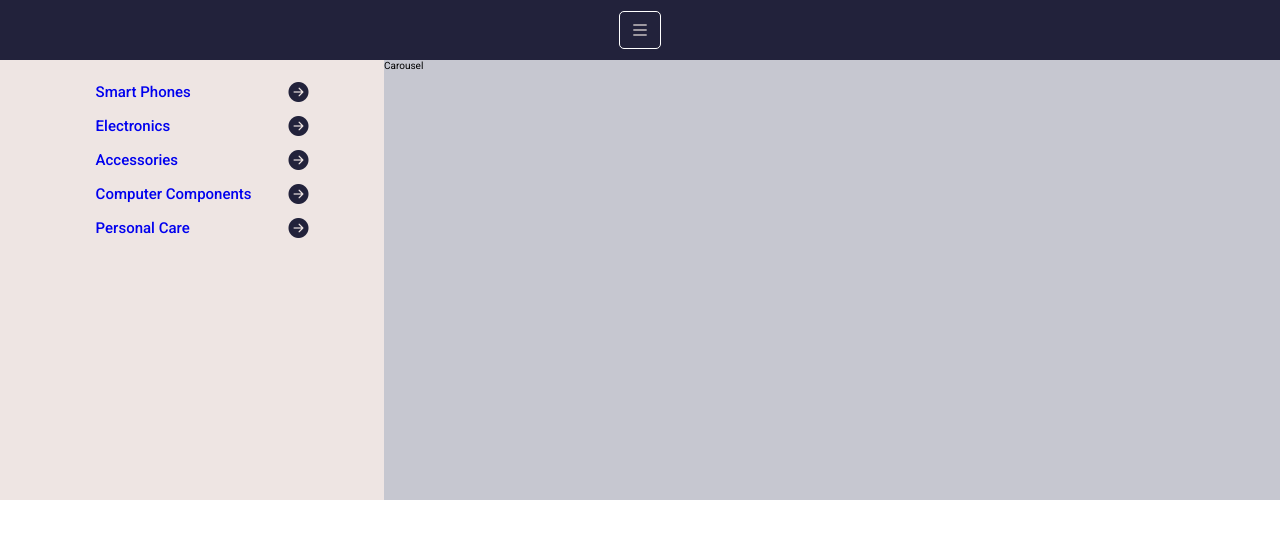
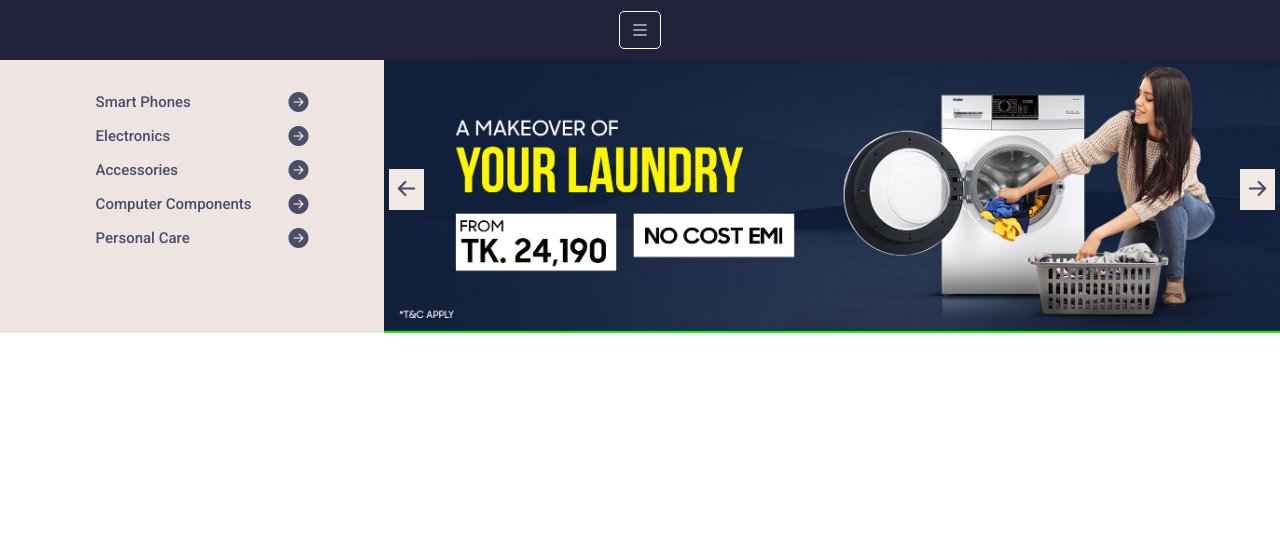
Before and after one commit to hossainsakib26/ecommerce06Dec2022, a website: page index.html in a window 1280 px wide. Drawn offline with nearby package versions, Linux system fonts and the light colour scheme.

Commit message:
carousel setup complete but have issue with design and functional work not completed yet

```diff
--- /dev/null
+++ b/css/component-css/carousel.css
@@ -0,0 +1,31 @@
+#carousel{
+    position: relative;
+
+}
+
+.previous-direction, .next-direction{
+    position: absolute;
+    top: 40%;
+    background: var(--color5);
+}
+.previous-direction{
+    right: 0.5rem;
+}
+.next-direction {
+    left: 0.5rem;
+}
+.carousel-image-container {
+    width: 100%;
+    /*height: auto;*/
+    background-color: #00ff00;
+}
+
+.carousel-image-container > img {
+    width: 100%;
+    margin: auto;
+}
+
+.previous-direction > i, .next-direction > i {
+    font-size: 3.5rem;
+    color: var(--color2);
+}
--- a/css/header-module/header.css
+++ b/css/header-module/header.css
@@ -1,12 +1,17 @@
 #header-cover {
     display: flex;
+    height: auto;
 }
 
+#carousel{
+    width: 70%;
+    padding: 0;
+}
 
 #cover-menu {
     width: 30%;
     background: #c9ada750;
-    padding: 2rem 3rem 2rem 5rem;
+    padding: 3rem 3rem 3rem 5rem;
 
     display: flex;
     flex-direction: column;
@@ -20,18 +25,17 @@
     display: flex;
     justify-content: space-between;
     align-items: center;
-
 }
 
 .menu-prop > i{
-    color: var(--color1);
+    color: var(--color2);
 }
 .menu-prop > a{
     font-size: 1.5rem;
     font-weight: 500;
+    color: var(--color2);
+    transition: 0.5s;
 }
-
-#carousel{
-    width: 70%;
-    background: #4a4e6950;
+.menu-prop > a:hover{
+    color: var(--color1);
 }
--- a/css/initial-styles.css
+++ b/css/styles.css
@@ -4,6 +4,7 @@
 @import url(imput-styles.css);
 @import url(icons-styles.css);
 @import url(header-module/header.css);
+@import url(component-css/carousel.css);
 /*@import end*/
 
 /*common components*/
@@ -30,7 +31,7 @@
 
 #header-cover{
     width: 100%;
-    height: 55vh;
+    /*height: 55vh;*/
 }
 
 .menu-btn{
--- a/index.html
+++ b/index.html
@@ -9,7 +9,7 @@
 
     <title>Fast Choose</title>
 
-    <link rel="stylesheet" href="css/initial-styles.css">
+    <link rel="stylesheet" href="css/styles.css">
 
     <link rel="preconnect" href="https://fonts.googleapis.com">
     <link rel="preconnect" href="https://fonts.gstatic.com" crossorigin>
@@ -60,8 +60,8 @@
 <section id="header-cover">
     <nav id="cover-menu">
         <div class="menu-prop">
-            <a href="#" class="menu-link">Smart Phones</a>
-            <i class="bi bi-arrow-right-circle-fill"></i>
+            <a href="#" class="menu-hover menu-link">Smart Phones</a>
+            <i class="menu-hover bi bi-arrow-right-circle-fill"></i>
         </div>
 
         <div class="menu-prop">
@@ -83,7 +83,18 @@
             <i class="bi bi-arrow-right-circle-fill"></i>
         </div>
     </nav>
-    <div id="carousel">Carousel</div>
+    <div id="carousel">
+        <div class="previous-direction">
+            <i class="bi bi-arrow-right-short"></i>
+        </div>
+        <div class="carousel-image-container">
+            <img src="assets/EcomImage/banner3.jpg" alt="">
+        </div>
+        <div class="next-direction">
+            <i class="bi bi-arrow-left-short"></i>
+        </div>
+    </div>
+
 </section>
 
 <script type="text/javascript" src="scripts/initial-script.js"></script>
--- a/scripts/carousel.js
+++ b/scripts/carousel.js
@@ -0,0 +1,6 @@
+var images =  [
+    'assets/EcomImage/banner1.jpg',
+    'assets/EcomImage/banner2.jpg',
+    'assets/EcomImage/banner3.jpg',
+    'assets/EcomImage/banner4.jpg',
+]
```
Also changed, not shown: gulpfile.js (+13 -3 lines), assets/EcomImage/banner1.jpg (added), assets/EcomImage/banner2.jpg (added), assets/EcomImage/banner3.jpg (added), assets/EcomImage/banner4.jpg (added).
